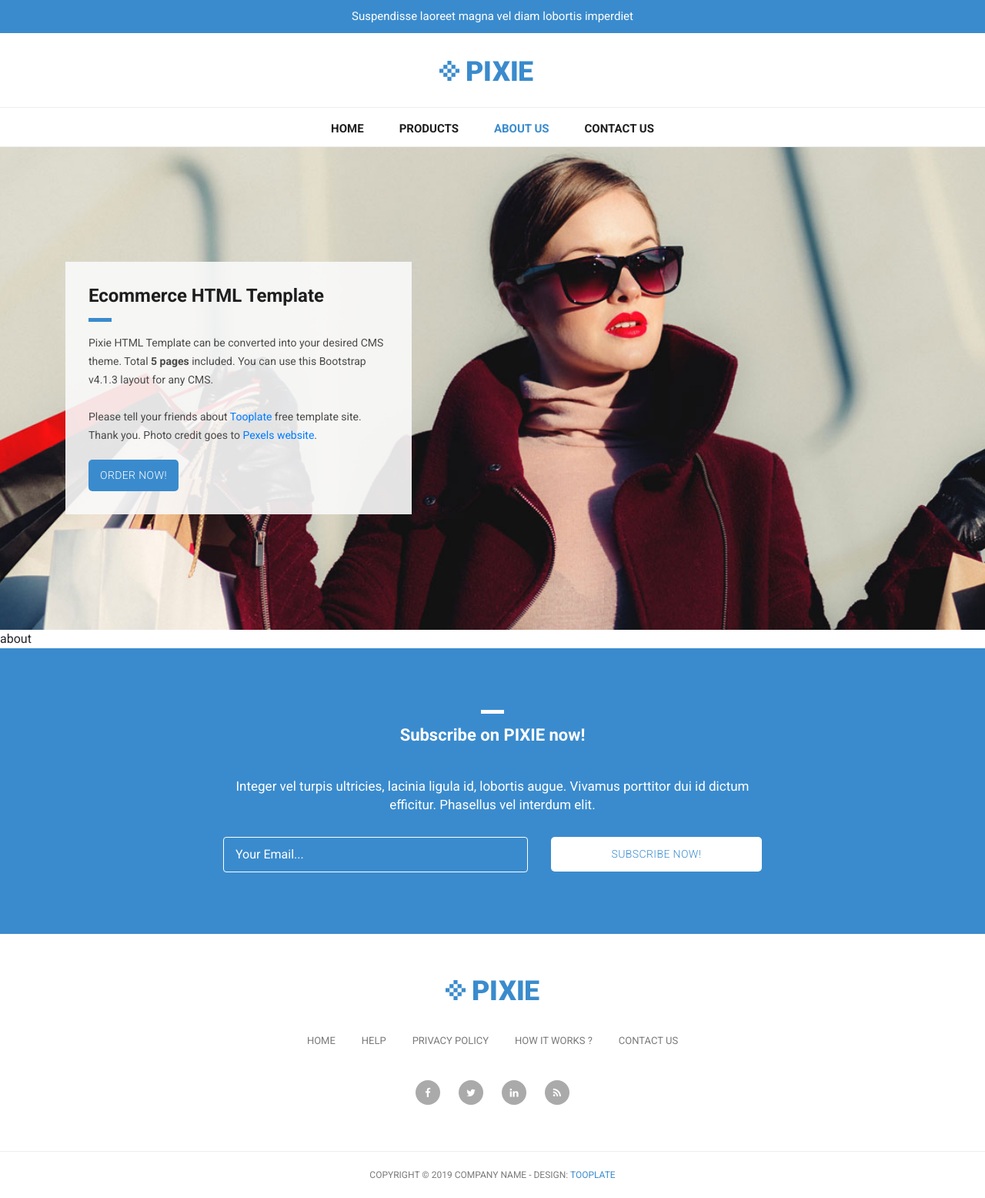
After one commit to martian0000/django-class-3, a Django app: page /about/ in a window 1280 px wide. The commit adds this page. Shown: the whole page at 77% size. Run offline with Django 4.2, Linux system fonts and the light colour scheme; parts of the project's set-up code (start-up, migrations or seed data) failed here and were passed over; some libraries are stand-ins or nearby versions.

Commit message:
fix the problem

```diff
--- /dev/null
+++ b/app_shop/templates/about.html
@@ -0,0 +1,5 @@
+{% extends 'base.html' %}
+
+{% block content %}
+about
+{% endblock content %}
--- a/app_shop/templates/base.html
+++ b/app_shop/templates/base.html
@@ -43,25 +43,25 @@ https://www.tooplate.com/view/2114-pixie
     <!-- Navigation -->
     <nav class="navbar navbar-expand-lg navbar-dark bg-dark static-top">
       <div class="container">
-        <a class="navbar-brand" href="#"><img src="{% static 'images/header-logo.png' %}" alt=""></a>
+        <a class="navbar-brand" href="{% url 'home' %}"><img src="{% static 'images/header-logo.png' %}" alt=""></a>
         <button class="navbar-toggler" type="button" data-toggle="collapse" data-target="#navbarResponsive" aria-controls="navbarResponsive" aria-expanded="false" aria-label="Toggle navigation">
           <span class="navbar-toggler-icon"></span>
         </button>
         <div class="collapse navbar-collapse" id="navbarResponsive">
           <ul class="navbar-nav ml-auto">
-            <li class="nav-item active">
-              <a class="nav-link" href="index.html">Home
+            <li class="nav-item {% if request.path == '/' %}active{% endif %}">
+              <a class="nav-link" href="{% url 'home' %}">Home
                 <span class="sr-only">(current)</span>
               </a>
             </li>
-            <li class="nav-item">
-              <a class="nav-link" href="products.html">Products</a>
+            <li class="nav-item {% if request.path == '/products/' %}active{% endif %}">
+              <a class="nav-link" href="{% url 'product-list' %}">Products</a>
             </li>
-            <li class="nav-item">
-              <a class="nav-link" href="about.html">About Us</a>
+            <li class="nav-item {% if request.path == '/about/' %}active{% endif %}">
+              <a class="nav-link" href="{% url 'about' %}">About Us</a>
             </li>
-            <li class="nav-item">
-              <a class="nav-link" href="contact.html">Contact Us</a>
+            <li class="nav-item {% if request.path == '/contact/' %}active{% endif %}">
+              <a class="nav-link" href="{% url 'contact' %}">Contact Us</a>
             </li>
           </ul>
         </div>
--- /dev/null
+++ b/app_shop/templates/contact.html
@@ -0,0 +1,5 @@
+{% extends 'base.html' %}
+
+{% block content %}
+contact us
+{% endblock content %}
--- a/app_shop/views.py
+++ b/app_shop/views.py
@@ -19,3 +19,9 @@ def product_list(request):
         'product_list': Product.objects.all()
     }
     return render(request, 'product_list.html', ctx)
+
+def about(request):
+    return render(request, 'about.html')
+
+def contact(request):
+    return render(request, 'contact.html')
--- a/library/urls.py
+++ b/library/urls.py
@@ -21,8 +21,10 @@ from app_shop import views
 
 urlpatterns = [
     path('admin/', admin.site.urls),
-    path('', views.home),
+    path('', views.home, name='home'),
     path('<int:pk>/', views.product_detail),
-    path('products/', views.product_list),
+    path('products/', views.product_list, name='product-list'),
+    path('about/', views.about, name='about'),
+    path('contact/', views.contact, name='contact'),
 ] + static(settings.MEDIA_URL, document_root=settings.MEDIA_ROOT)
 urlpatterns += static(settings.STATIC_URL, document_root=settings.STATIC_ROOT)
```
